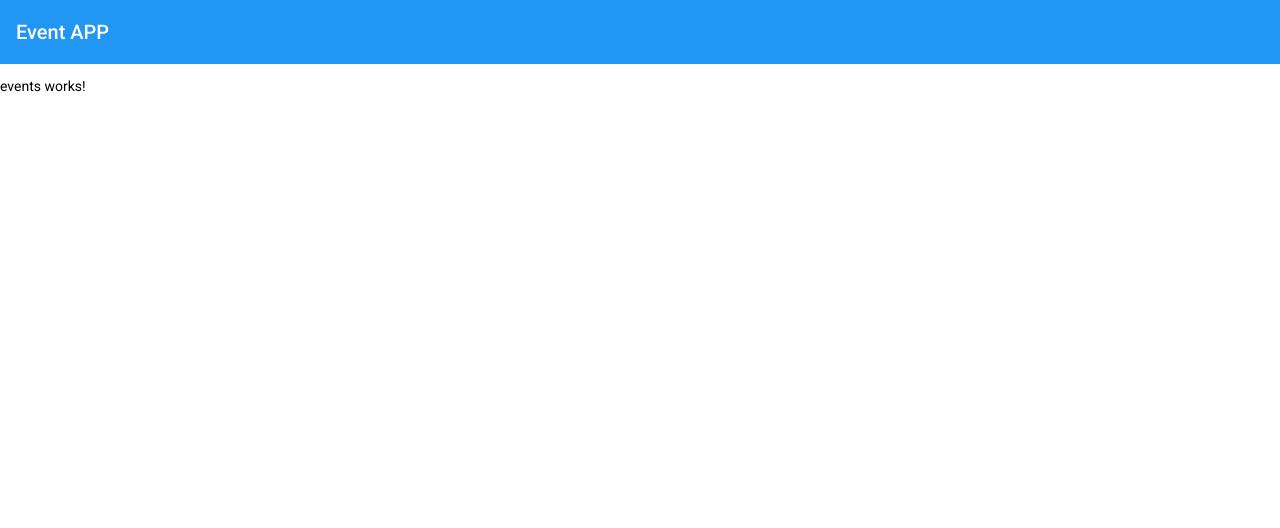
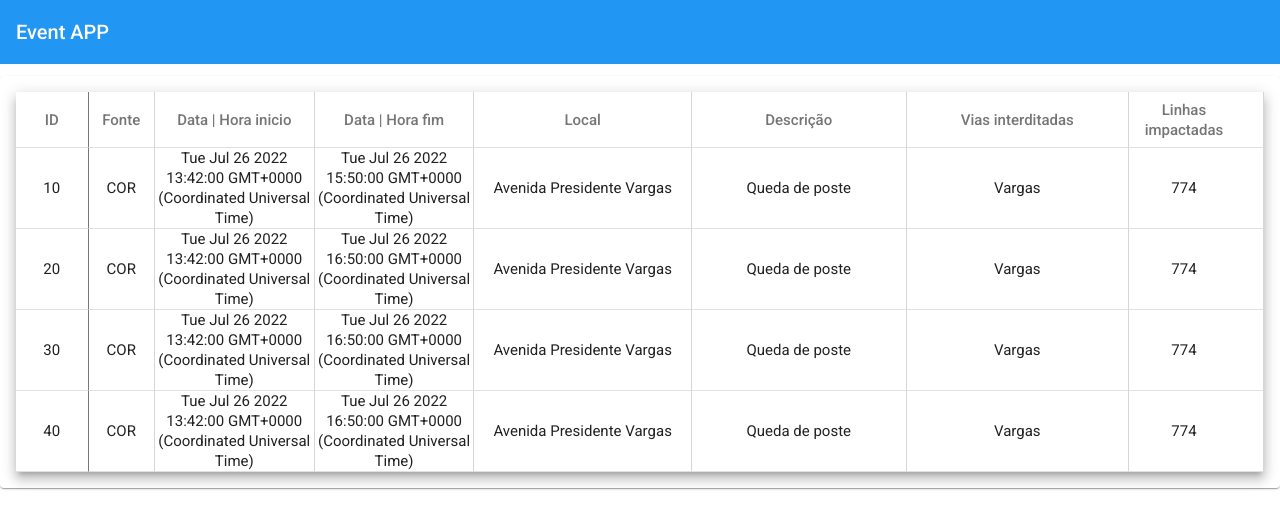
Before and after one commit to FellipeToledo/Event-APP, an Angular app: page /events in a window 1280 px wide. Shown: the top 528 px of the page. Built offline with nearby package versions, Linux system fonts and the light colour scheme.

Commit message:
Created table

```diff
--- a/src/app/events/events/events.component.html
+++ b/src/app/events/events/events.component.html
@@ -1 +1,64 @@
-<p>events works!</p>
+
+<mat-card>
+  <table mat-table [dataSource]="events" class="mat-elevation-z8">
+    <!--- Note that these columns can be defined in any order.
+          The actual rendered columns are set as a property on the row definition" -->
+
+    <!-- _ID Column -->
+    <ng-container matColumnDef="_id">
+      <th mat-header-cell *matHeaderCellDef>ID</th>
+      <td mat-cell *matCellDef="let event">{{ event._id }}</td>
+    </ng-container>
+
+    <!-- Source Column -->
+    <ng-container matColumnDef="source">
+      <th mat-header-cell *matHeaderCellDef>Fonte</th>
+      <td mat-cell *matCellDef="let event">{{ event.source }}</td>
+    </ng-container>
+
+    <!-- Local Date Time Column
+    <ng-container matColumnDef="localDateTime">
+      <th mat-header-cell *matHeaderCellDef>Local Date Time</th>
+      <td mat-cell *matCellDef="let event">{{ event.localDateTime }}</td>
+    </ng-container> -->
+
+    <!-- Starting Date Time Column -->
+    <ng-container matColumnDef="startingDateTime">
+      <th mat-header-cell *matHeaderCellDef>Data | Hora inicio</th>
+      <td mat-cell *matCellDef="let event">{{ event.startingDateTime }}</td>
+    </ng-container>
+
+      <!-- End Date Time Column -->
+      <ng-container matColumnDef="endDateTime">
+        <th mat-header-cell *matHeaderCellDef>Data | Hora fim</th>
+        <td mat-cell *matCellDef="let event">{{ event.endDateTime }}</td>
+      </ng-container>
+
+    <!-- Location Column -->
+    <ng-container matColumnDef="location">
+      <th mat-header-cell *matHeaderCellDef>Local</th>
+      <td mat-cell *matCellDef="let event">{{ event.location }}</td>
+    </ng-container>
+
+    <!-- Description Column -->
+    <ng-container matColumnDef="description">
+      <th mat-header-cell *matHeaderCellDef>Descrição</th>
+      <td mat-cell *matCellDef="let event">{{ event.description }}</td>
+    </ng-container>
+
+    <!-- Blocked Roads Column -->
+    <ng-container matColumnDef="blockedRoads">
+      <th mat-header-cell *matHeaderCellDef>Vias interditadas</th>
+      <td mat-cell *matCellDef="let event">{{ event.blockedRoads }}</td>
+    </ng-container>
+
+    <!-- Impacted Lines Column -->
+    <ng-container matColumnDef="impactedLines">
+      <th mat-header-cell *matHeaderCellDef>Linhas impactadas</th>
+      <td mat-cell *matCellDef="let event">{{ event.impactedLines }}</td>
+    </ng-container>
+
+    <tr mat-header-row *matHeaderRowDef="displayedColumns"></tr>
+    <tr mat-row *matRowDef="let row; columns: displayedColumns"></tr>
+  </table>
+</mat-card>
--- a/src/app/events/events/events.component.scss
+++ b/src/app/events/events/events.component.scss
@@ -0,0 +1,70 @@
+.table {
+  width: 100%;
+}
+
+.mat-column-_id {
+  width: 32px;
+  border-right: 0.5px solid rgba(0, 0, 0, 0.527);
+  padding-right: 24px;
+  text-align: center;
+  font-size: 15px;
+}
+
+.mat-column-source {
+  width: 100px;
+  border-right: 0.5px solid rgba(0, 0, 0, 0.158);
+  text-align: center;
+  font-size: 15px;
+}
+
+/* .mat-column-localDateTime {
+  padding-left: 16px;
+  font-size: 15px;
+
+}*/
+
+.mat-column-startingDateTime {
+  width: 250px;
+  border-right: 0.5px solid rgba(0, 0, 0, 0.158);
+  text-align: center;
+  font-size: 15px;
+}
+
+.mat-column-endDateTime {
+  width: 250px;
+  border-right: 0.5px solid rgba(0, 0, 0, 0.158);
+  text-align: center;
+  font-size: 15px;
+
+}
+
+.mat-column-location {
+  width: 400px;
+  border-right: 0.5px solid rgba(0, 0, 0, 0.158);
+  text-align: center;
+  font-size: 15px;
+}
+
+.mat-column-description {
+  width: 400px;
+  border-right: 0.5px solid rgba(0, 0, 0, 0.158);
+  text-align: center;
+  font-size: 15px;
+
+}
+
+.mat-column-blockedRoads {
+  width: 400px;
+  border-right: 0.5px solid rgba(0, 0, 0, 0.158);
+  text-align: center;
+  font-size: 15px;
+
+}
+
+.mat-column-impactedLines {
+  width: 150px;
+  border-right: 0.5px solid rgba(0, 0, 0, 0.158);
+  text-align: center;
+  font-size: 15px;
+
+}
--- a/src/app/events/events/events.component.ts
+++ b/src/app/events/events/events.component.ts
@@ -1,4 +1,6 @@
 import { Component, OnInit } from '@angular/core';
+
+import { Event } from '../model/event';
 
 @Component({
   selector: 'app-events',
@@ -7,9 +9,17 @@ import { Component, OnInit } from '@angular/core';
 })
 export class EventsComponent implements OnInit {
 
+  events: Event[] = [
+  {_id: 10, source: 'COR', localDateTime: new Date(), startingDateTime: new Date(2022, 6, 26, 13, 42), endDateTime: new Date(2022, 6, 26, 15, 50),  location: 'Avenida Presidente Vargas', description: 'Queda de poste', blockedRoads: 'Vargas', impactedLines: '774'},
+  {_id: 20, source: 'COR', localDateTime: new Date(), startingDateTime: new Date(2022, 6, 26, 13, 42), endDateTime: new Date(2022, 6, 26, 16, 50), location: 'Avenida Presidente Vargas', description: 'Queda de poste', blockedRoads: 'Vargas', impactedLines: '774'},
+  {_id: 30, source: 'COR', localDateTime: new Date(), startingDateTime: new Date(2022, 6, 26, 13, 42), endDateTime: new Date(2022, 6, 26, 16, 50), location: 'Avenida Presidente Vargas', description: 'Queda de poste', blockedRoads: 'Vargas', impactedLines: '774'},
+  {_id: 40, source: 'COR', localDateTime: new Date(), startingDateTime: new Date(2022, 6, 26, 13, 42), endDateTime: new Date(2022, 6, 26, 16, 50), location: 'Avenida Presidente Vargas', description: 'Queda de poste', blockedRoads: 'Vargas', impactedLines: '774'},
+  ];
+  displayedColumns = ['_id', 'source', /*'localDateTime',*/ 'startingDateTime', 'endDateTime' , 'location', 'description', 'blockedRoads', 'impactedLines'];
+
   constructor() { }
 
-  ngOnInit() {
+  ngOnInit(): void {
   }
 
 }
--- /dev/null
+++ b/src/app/events/model/event.ts
@@ -0,0 +1,12 @@
+export interface Event {
+
+  _id: number;
+  source: String;
+  localDateTime: Date;
+  startingDateTime: Date;
+  endDateTime: Date;
+  location: String;
+  description: String;
+  blockedRoads: String;
+  impactedLines: String;
+}
```
Also changed, not shown: src/app/events/events.module.ts (+9 -4 lines).
